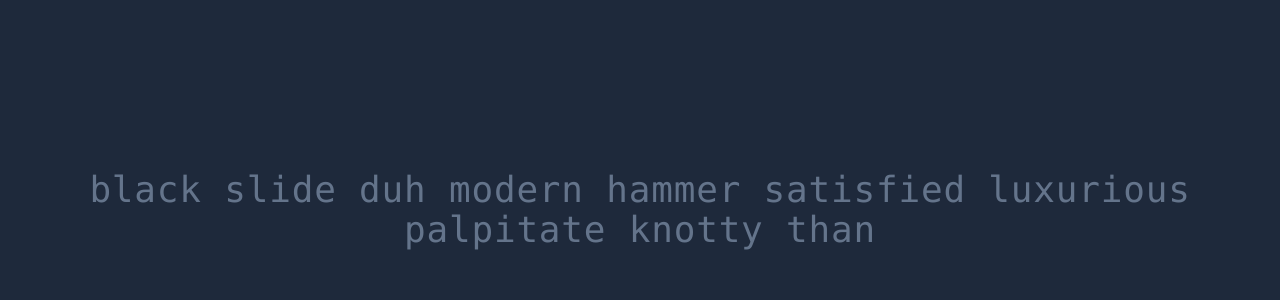
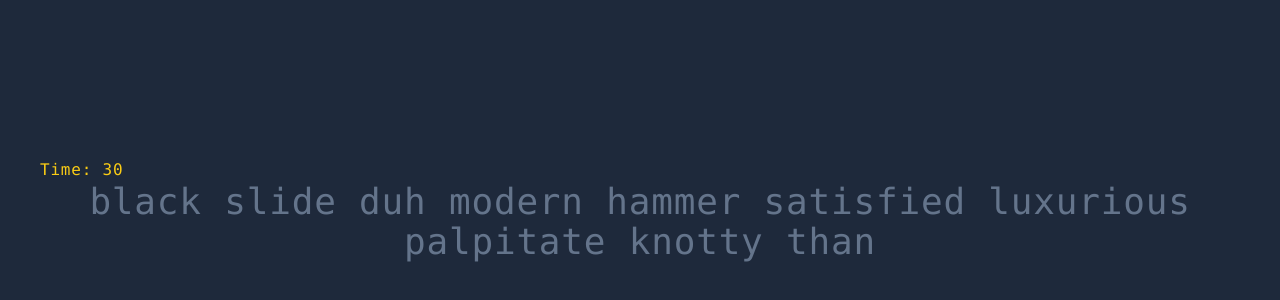
Before and after one commit to ihssmaheel-dev/thunder-type, a React (Vite) app: page / in a window 1280 px wide. Shown: the part 190-490 px from the top of the page. Built offline with nearby package versions, Linux system fonts and the light colour scheme.

Commit message:
Feat: Created the CountdownTimer function and render it in the App component

```diff
--- a/src/App.tsx
+++ b/src/App.tsx
@@ -6,9 +6,17 @@
   return <div className='text-4xl text-center text-slate-500'>{words}</div>;
 }
 
+const CountdownTimer = ({ timeLeft }: { timeLeft: number }) => {
+  return <h2 className="text-primary-400 font-medium">Time: {timeLeft}</h2>;
+}
 
 const App = () => {
-  return <GeneratedWords words={words}/>
+  return (
+    <>
+      <CountdownTimer timeLeft={30}/>
+      <GeneratedWords words={words}/>
+    </>
+  )
 }
 
 
```
